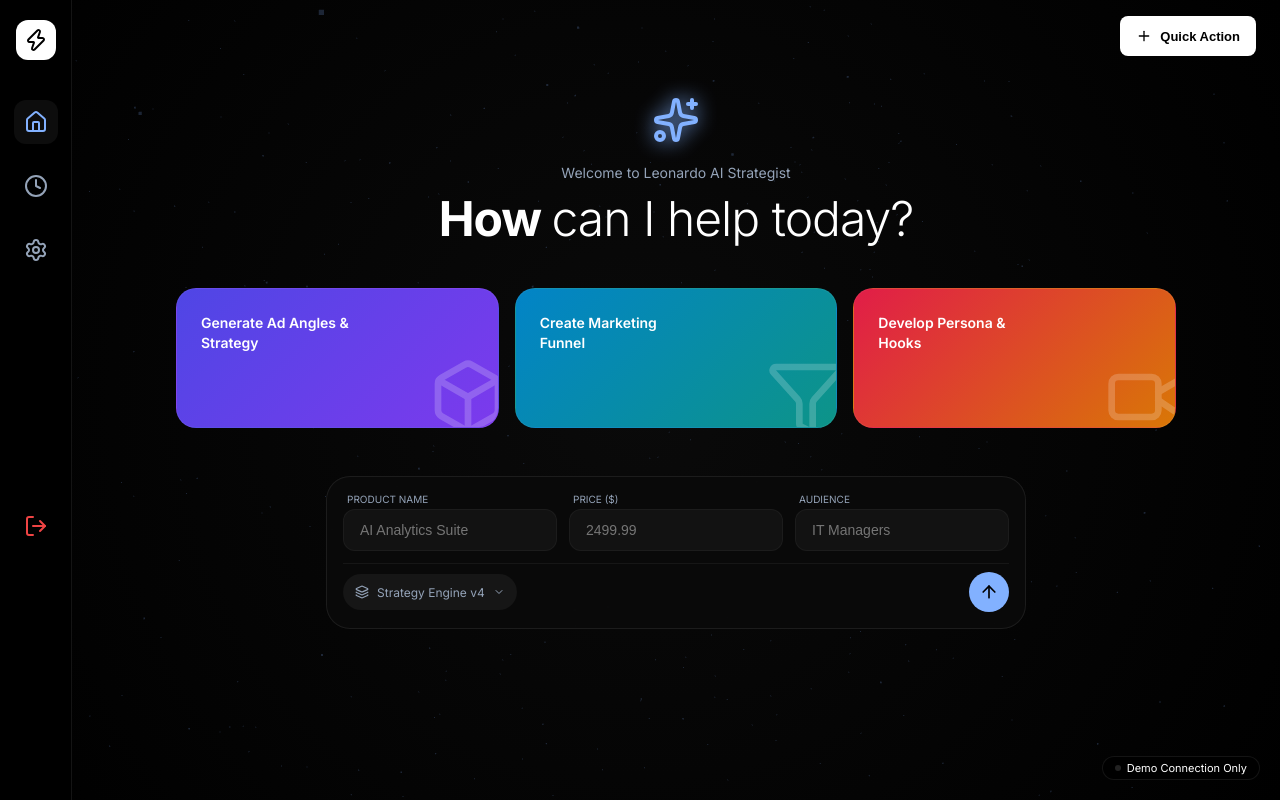
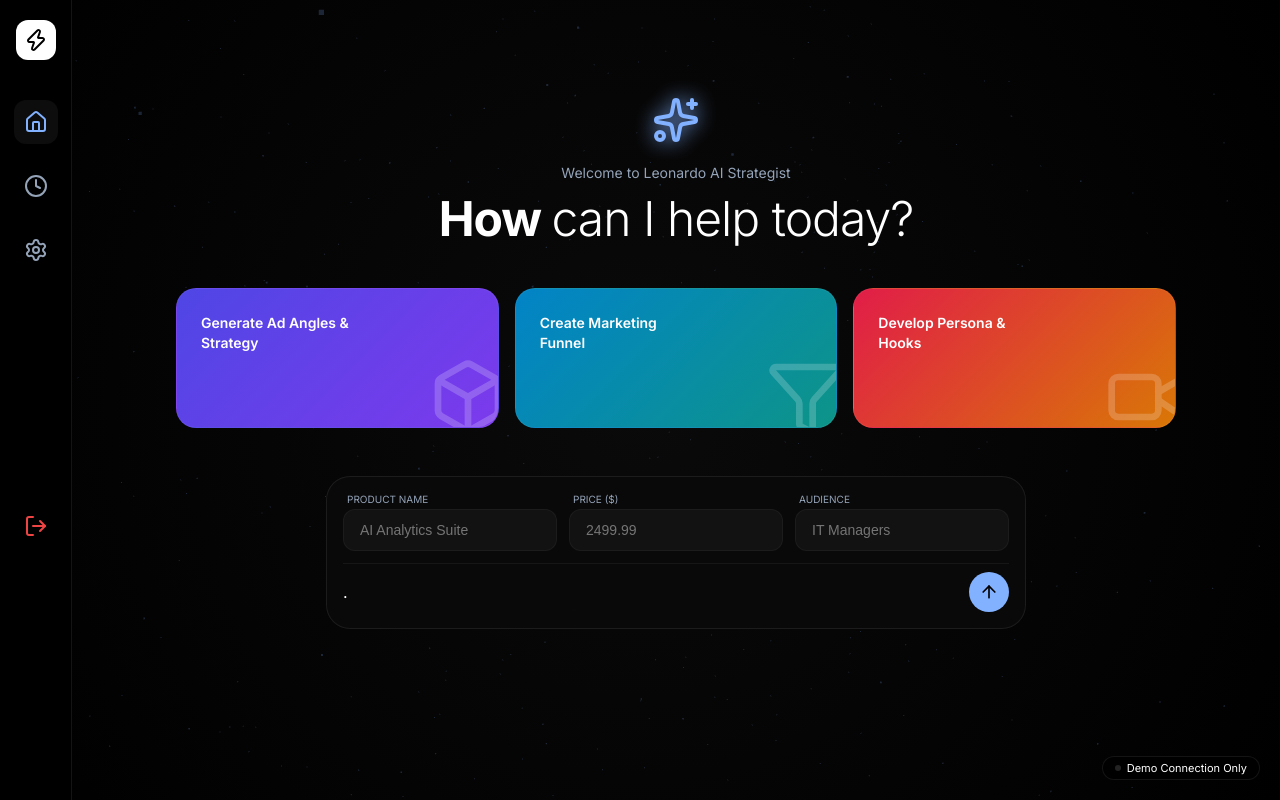
Before and after one commit to abdulwaarisinfo-dot/StrategistAI-Platform, a FastAPI app: page /page in a window 1280 px wide. Run offline with FastAPI, Linux system fonts and the light colour scheme.

Commit message:
Update page.html

```diff
--- a/templates/page.html
+++ b/templates/page.html
@@ -502,10 +502,7 @@
             <div class="mobile-logo" onclick="refreshApp()">
                 <i data-lucide="zap" style="color: #000; width: 18px;"></i>
             </div>
-            <button class="wallet-btn" onclick="switchView('strategy')">
-                <i data-lucide="plus" style="width: 16px;"></i>
-                <span>Quick Action</span>
-            </button>
+
         </div>
 
         <!-- Dashboard View -->
@@ -549,11 +546,7 @@
                             </div>
                         </div>
                         <div class="action-bar">
-                            <div class="selector-pill">
-                                <i data-lucide="layers" style="width: 14px;"></i>
-                                <span>Strategy Engine v4</span>
-                                <i data-lucide="chevron-down" style="width: 12px;"></i>
-                            </div>
+                           .
                             <button type="submit" class="submit-btn" id="submitBtn">
                                 <i data-lucide="arrow-up" style="width: 20px;"></i>
                             </button>
```
